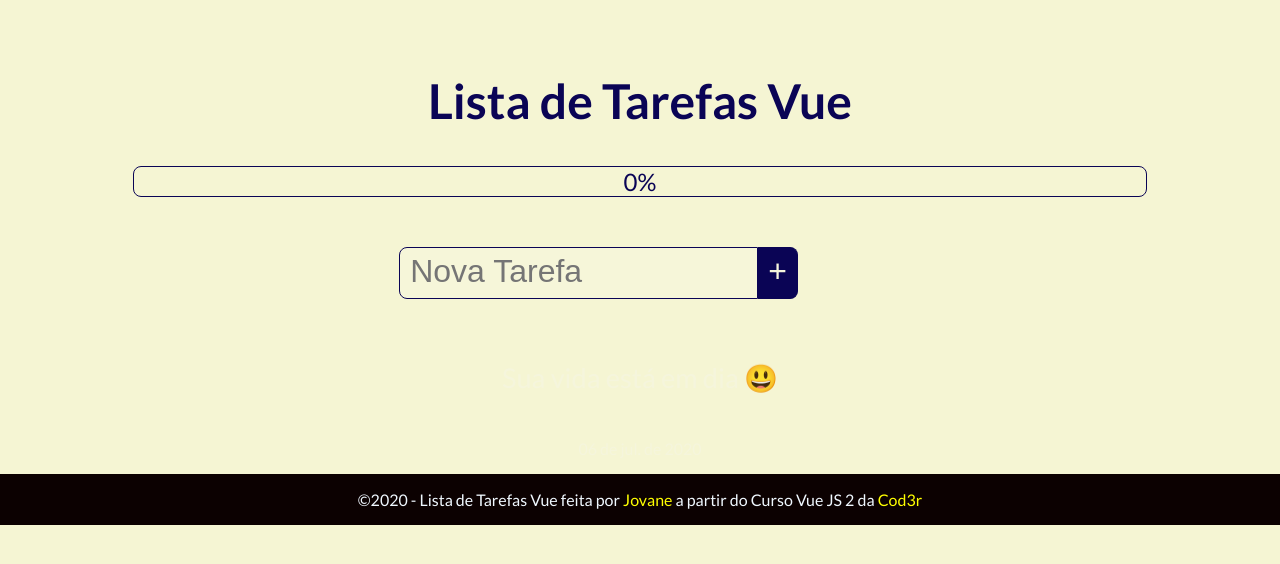
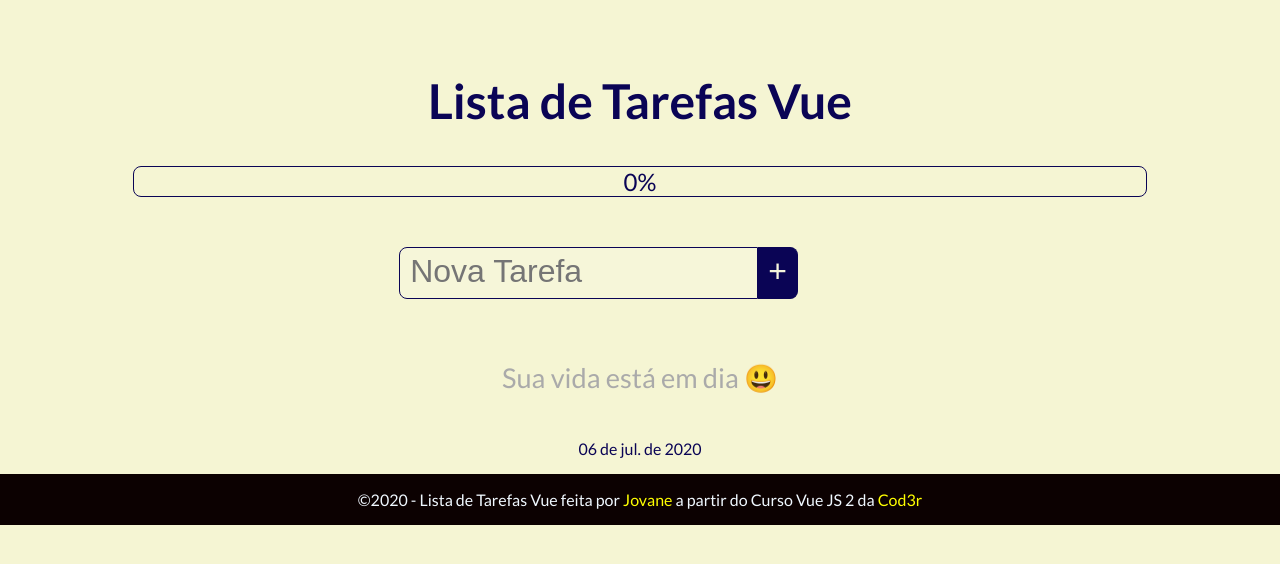
Before and after one commit to jcgsr/ListaTarefaVue, a Vue app: page / in a window 1280 px wide. Shown: the top 564 px of the page. Built offline with nearby package versions, Linux system fonts and the light colour scheme.

Commit message:
sua vida... color

```diff
--- a/src/App.vue
+++ b/src/App.vue
@@ -101,7 +101,7 @@ h1 {
   color:#0a0455;
 }
 
-#app p {
-	color: beige;
+p {
+	color: #0a0455;
 }
 </style>
--- a/src/components/TaskGrid.vue
+++ b/src/components/TaskGrid.vue
@@ -27,6 +27,10 @@ export default {
   flex-wrap: wrap;
 }
 
+p {
+  color:  #0a0455;
+}
+
 .task-grid .task {
   margin: 10px;
 }
```
